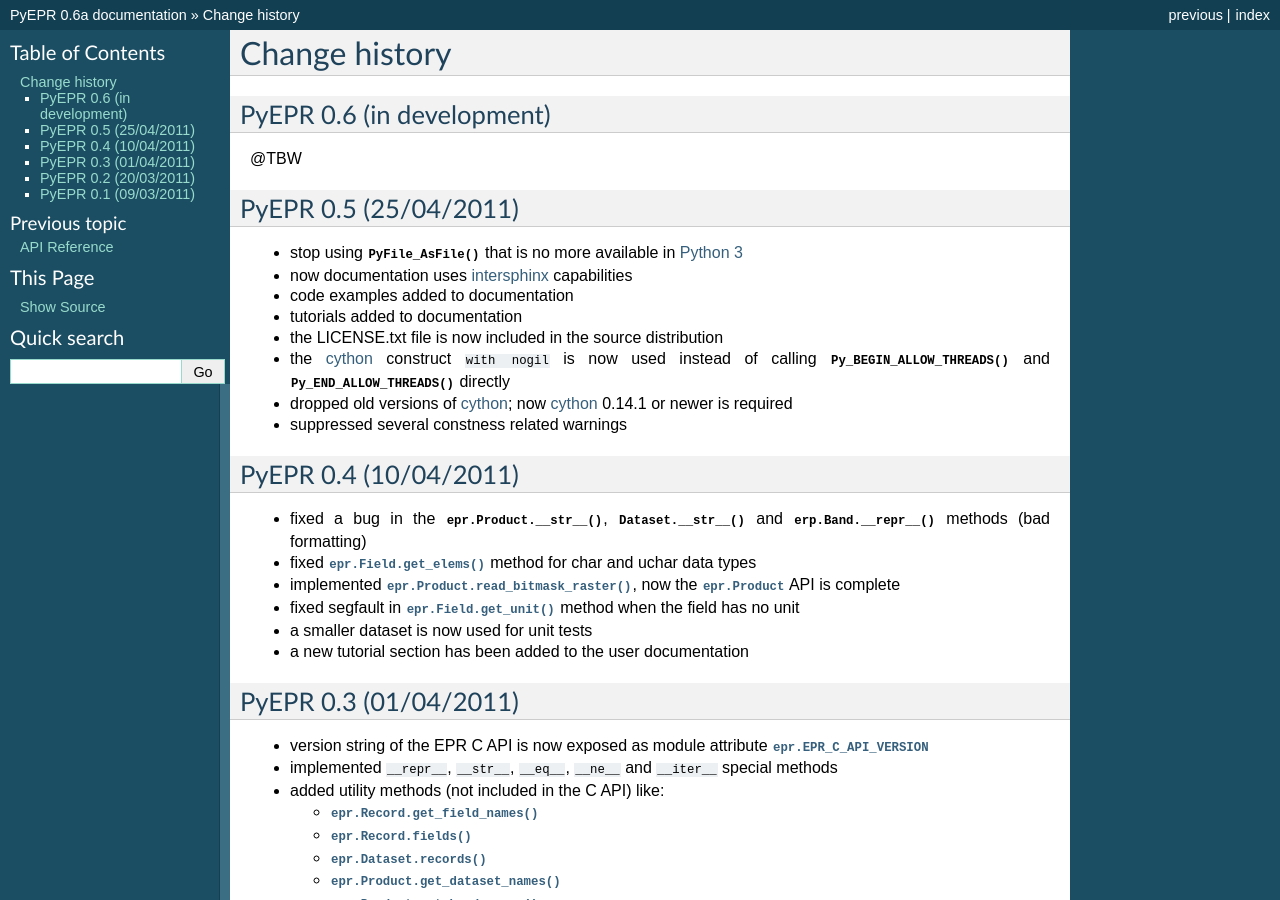
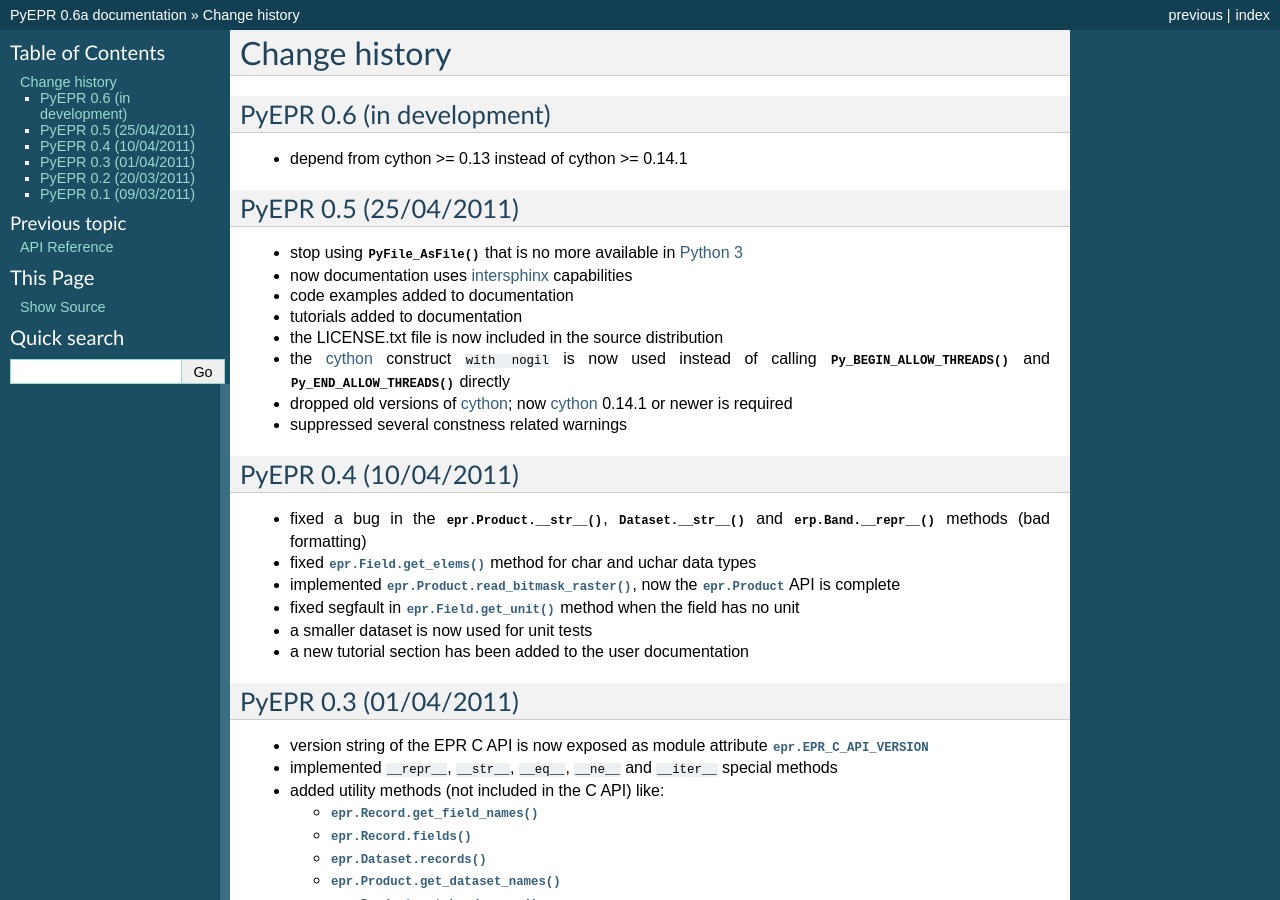
Before and after one commit to avalentino/pyepr, a Sphinx documentation site: the page built from doc/NEWS.txt, in a window 1280 px wide and 900 px high. Built offline with Sphinx 7.4.7, drawn with Linux system fonts in a browser that asks for light colours; formulas are drawn with MathJax 3.

Commit message:
Depend on cython >= 0.13 instaed of cython >= 0.14.1

```diff
--- a/doc/NEWS.txt
+++ b/doc/NEWS.txt
@@ -4,7 +4,7 @@
 PyEPR 0.6 (in development)
 --------------------------
 
-@TBW
+* depend from cython >= 0.13 instead of cython >= 0.14.1
 
 
 PyEPR 0.5 (25/04/2011)
--- a/doc/usermanual.txt
+++ b/doc/usermanual.txt
@@ -48,7 +48,7 @@
 * numpy_ >= 1.3.0
 * `EPR API`_ >= 2.2
 * a reasonably updated C compiler [#]_ (build only)
-* Cython_ >= 0.14.1 [#]_ (build only)
+* Cython_ >= 0.13 [#]_ (build only)
 
 .. [#] PyEPR_ has been developed and tested with gcc_ 4.
 .. [#] The source tarball of official releases also includes the C extension
```
